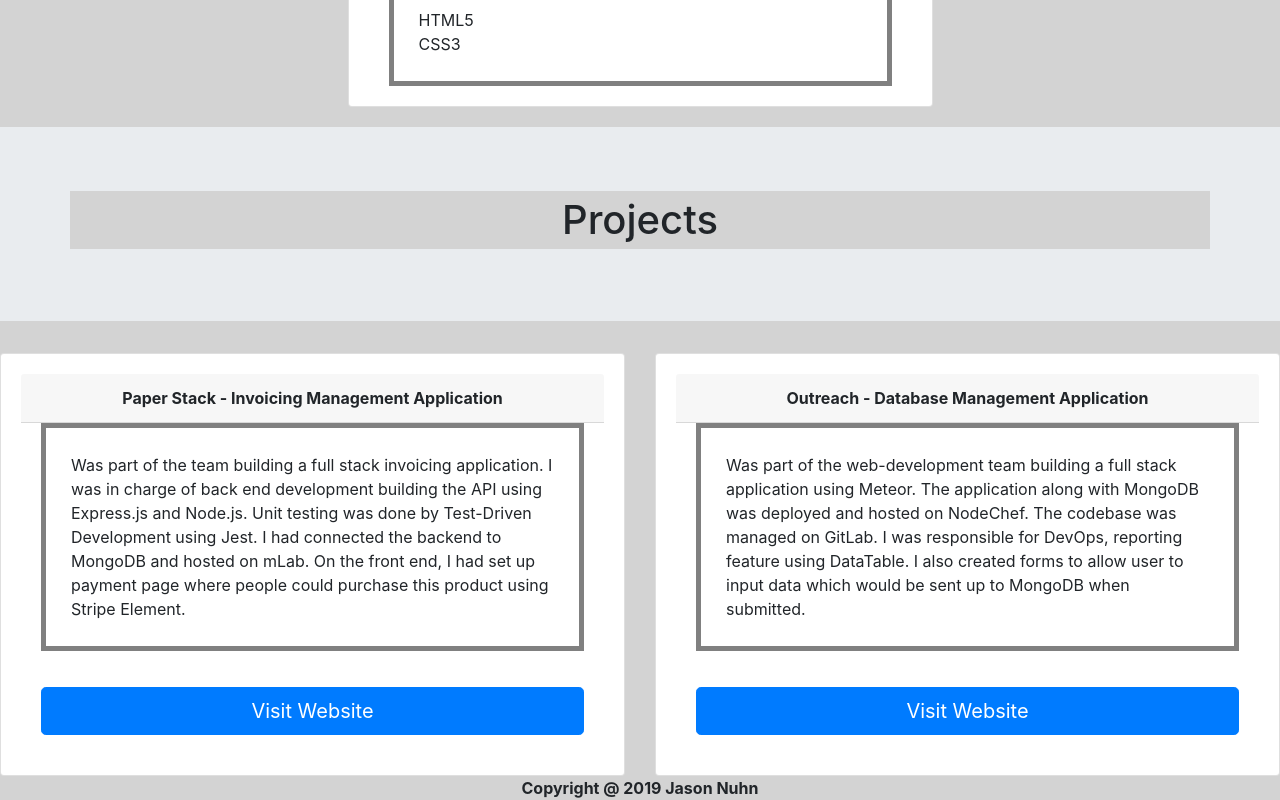
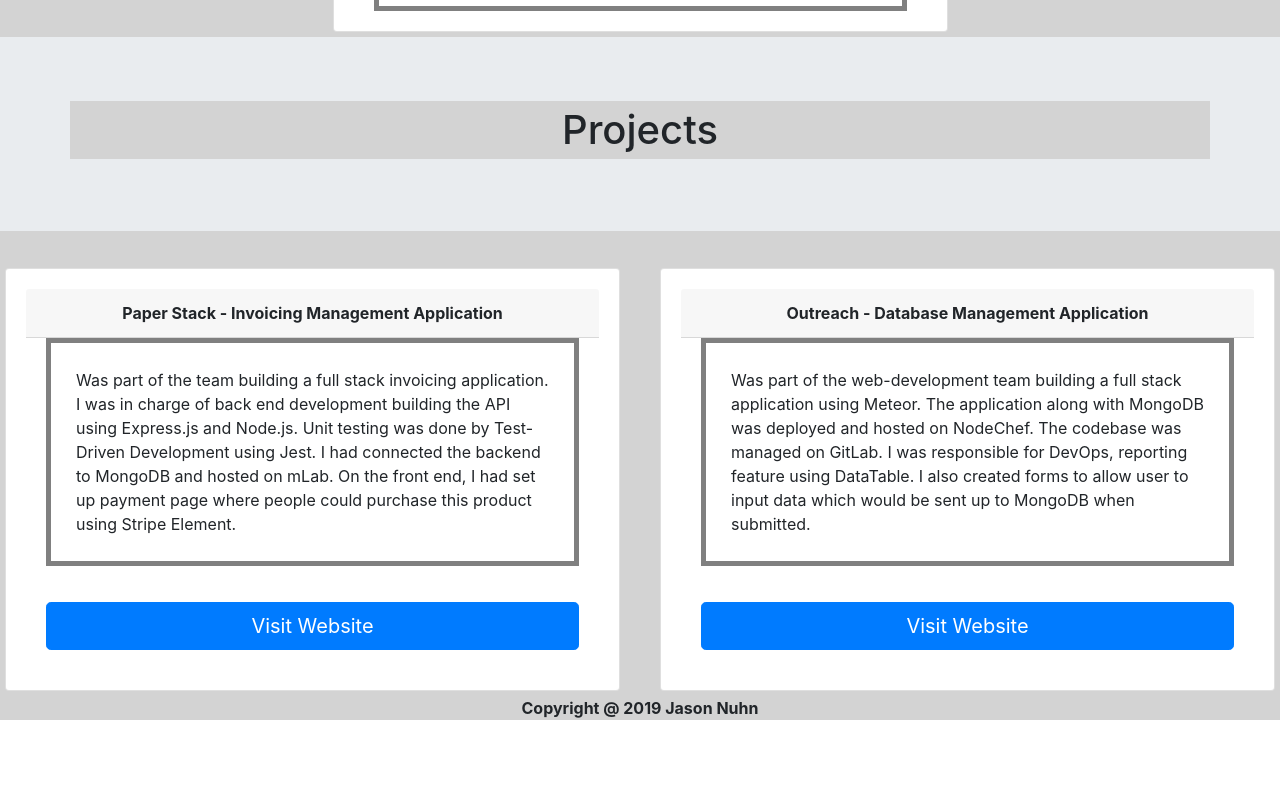
Before and after one commit to JasonNuhn/portfolio, a React (Create React App) app: page / in a window 1280 px wide. Shown: the part 1050-1850 px from the top of the page. After the commit the page ends 1770 px from the top, so only its background shows below. Built offline with nearby package versions, Linux system fonts and the light colour scheme.

Commit message:
margin setup on project component again

```diff
--- a/src/components/about/index.js
+++ b/src/components/about/index.js
@@ -13,7 +13,7 @@ import {
 import './about.css';
 
 const divStyle = {
-    margin: "20px"
+    margin: "5px"
   };
 
 class About extends Component {
--- a/src/components/work/index.js
+++ b/src/components/work/index.js
@@ -13,6 +13,10 @@ import {
 
 import './work.css';
 
+const divStyle = {
+  margin: "5px"
+};
+
 class Work extends Component {
   render() {
     return (
@@ -26,7 +30,7 @@ class Work extends Component {
           <Row>
 
           <Col sm="6">
-            <Card body>
+          <Card body style={divStyle}>
               <CardHeader align="center" size="lg">
                 <b>Paper Stack - Invoicing Management Application</b>
               </CardHeader>
@@ -43,7 +47,7 @@ class Work extends Component {
             </Card>
             </Col>
             <Col sm="6">
-            <Card body>
+            <Card body style={divStyle}>
               <CardHeader align="center" size="lg">
                 <b>Outreach - Database Management Application</b>
               </CardHeader>
```
